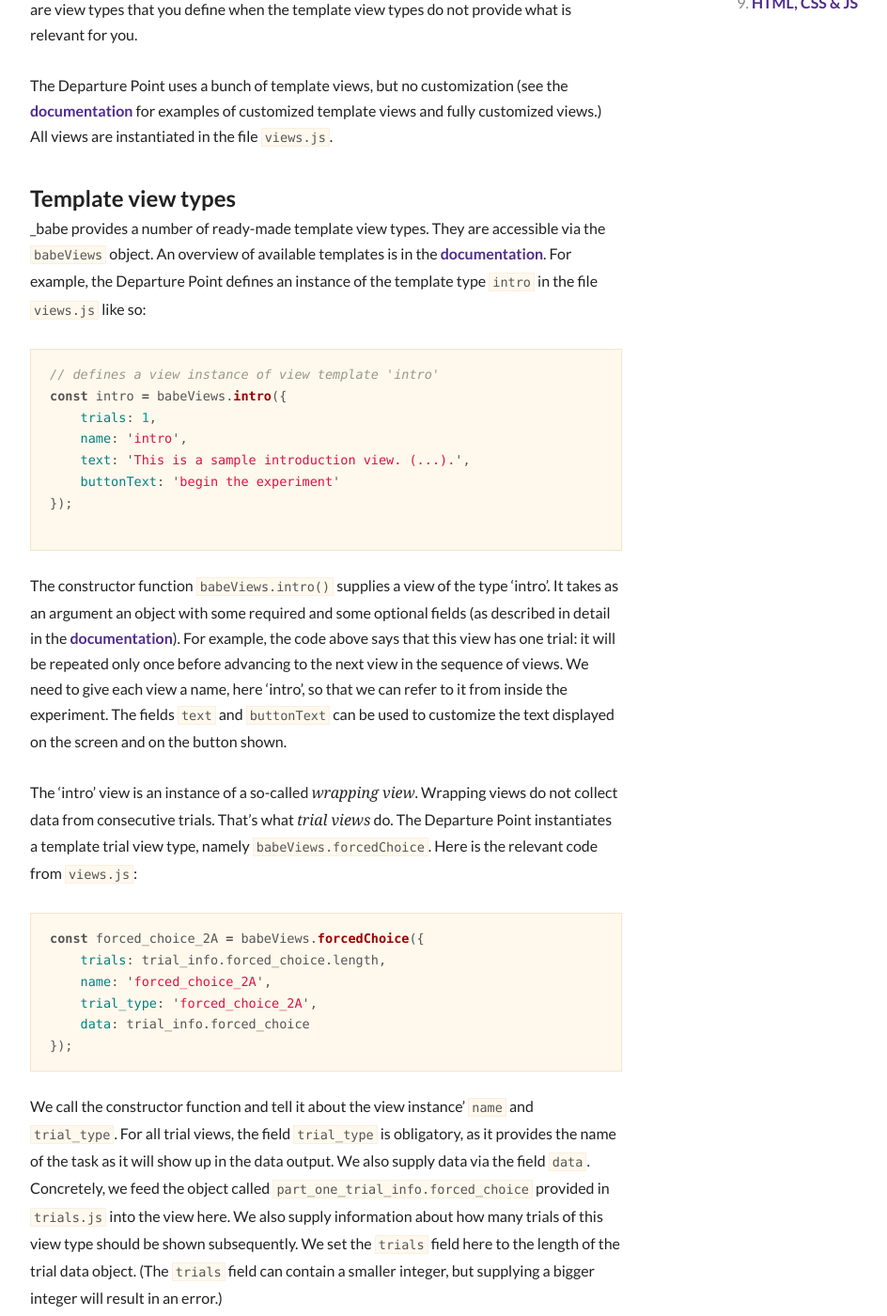
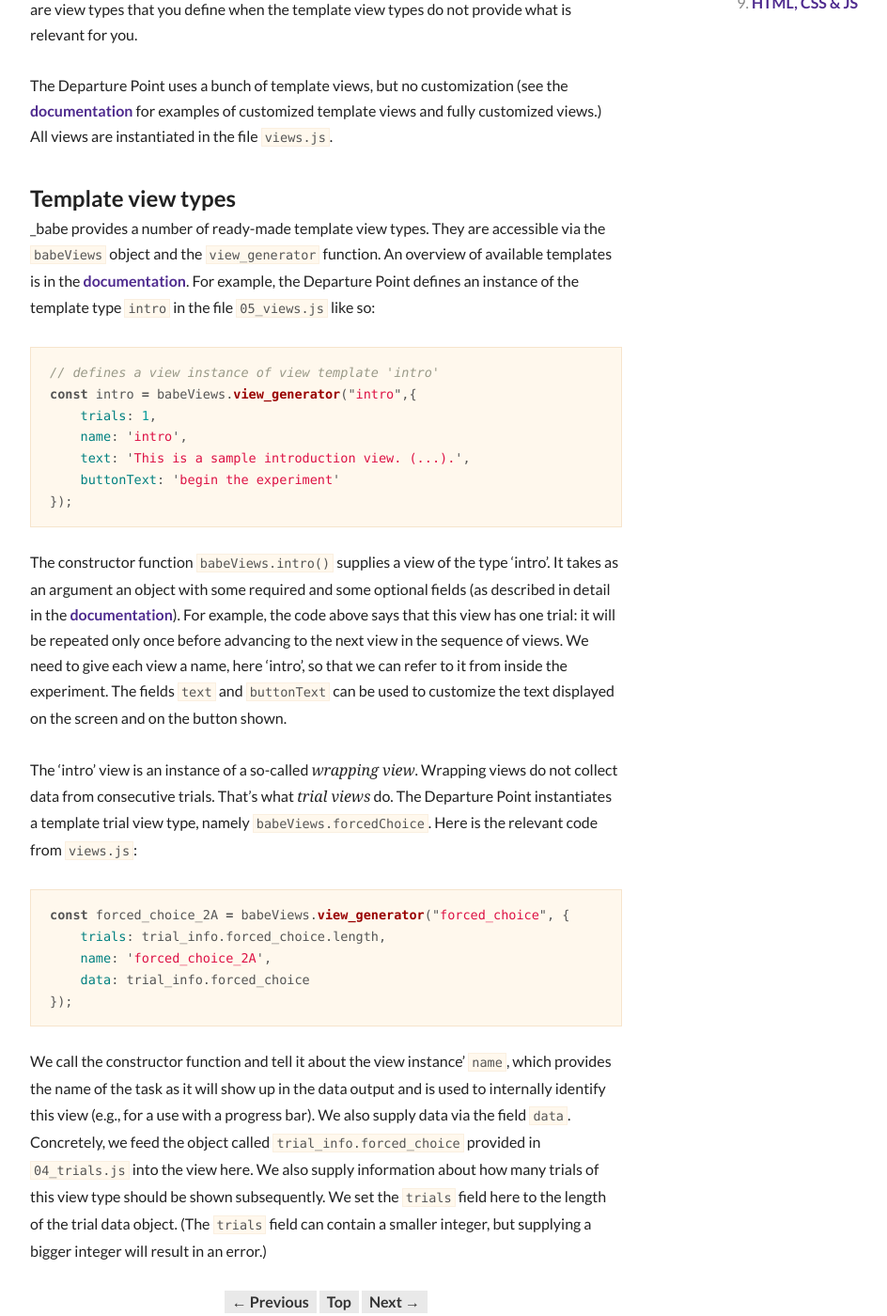
Before and after one commit to magpie-ea/magpie-site, a Jekyll site: the page built from experiments/05views.markdown, in a window 1280 px wide and 1400 px high, scrolled down 635 px. Shown: the whole window at 94% size, without its empty margins (138-1082 px from the left). Built offline with Jekyll 4.4.1, drawn with Linux system fonts in a browser that asks for light colours; nearby versions of some CDN libraries; some of the changed text lies outside the part shown.

Commit message:
fixed function and file names to new version

````diff
--- a/experiments/04trialinfo.markdown
+++ b/experiments/04trialinfo.markdown
@@ -6,9 +6,9 @@ section: experiments
 
 # {{ page.title }}
 
-The file `trials.js` supplies information necessary for the realization of your experiments individual trials. For example, you would specify here which picture to show with which text on the screen to realize a particular experimental condition.
+The file `04_trials.js` supplies information necessary for the realization of your experiments individual trials. For example, you would specify here which picture to show with which text on the screen to realize a particular experimental condition.
 
-Trial information should be supplied in JSON-format, i.e., as an array of objects, each with the same properties. There can be different such arrays, which is useful if you have different types of trials. For example, the `trials.js`-file from the [Departure Point](https://github.com/babe-project/departure-point) looks like this:
+Trial information should be supplied in JSON-format, i.e., as an array of objects, each with the same properties. There can be different such arrays, which is useful if you have different types of trials. For example, the `04_trials.js`-file from the [Departure Point](https://github.com/babe-project/departure-point) looks like this:
 
 
 ```javascript
--- a/experiments/05views.markdown
+++ b/experiments/05views.markdown
@@ -8,7 +8,7 @@ section: experiments
 
 Views are the main building blocks of a _babe experiment. A view regulates what participants see on the screen and how they can respond to what they see.
 
-We distinguish *view types* and *view instances*. Your experiment will be a sequence of view instances. Each view instance is of exactly one view type. The view type regulates the basic look-and-behavior; the instance fills it with life (e.g., supplying the information in `trials.js`).
+We distinguish *view types* and *view instances*. Your experiment will be a sequence of view instances. Each view instance is of exactly one view type. The view type regulates the basic look-and-behavior; the instance fills it with life (e.g., supplying the information in `04_trials.js`).
 
 There are two kinds of view types. *Template view types* are ready-made view types supplied by _babe. You can use instances of these if they fit your purpose well enough. Instances of template view types allow for moderate customization. *Custom view types* are view types that you define when the template view types do not provide what is relevant for you.
 
@@ -16,17 +16,16 @@ The Departure Point uses a bunch of template views, but no customization (see th
 
 ## Template view types
 
-_babe provides a number of ready-made template view types. They are accessible via the `babeViews` object. An overview of available templates is in the  [documentation](https://babe-project.github.io/babe-docs/). For example, the Departure Point defines an instance of the template type `intro` in the file `views.js` like so:
+_babe provides a number of ready-made template view types. They are accessible via the `babeViews` object and the `view_generator` function. An overview of available templates is in the  [documentation](https://babe-project.github.io/babe-docs/). For example, the Departure Point defines an instance of the template type `intro` in the file `05_views.js` like so:
 
 ```javascript
 // defines a view instance of view template 'intro'
-const intro = babeViews.intro({
+const intro = babeViews.view_generator("intro",{
     trials: 1,
     name: 'intro',
     text: 'This is a sample introduction view. (...).',
     buttonText: 'begin the experiment'
 });
-
 ```
 
 The constructor function `babeViews.intro()` supplies a view of the type 'intro'. It takes as an argument an object with some required and some optional fields (as described in detail in the [documentation](https://babe-project.github.io/babe-docs/)). For example, the code above says that this view has one trial: it will be repeated only once before advancing to the next view in the sequence of views. We need to give each view a name, here 'intro', so that we can refer to it from inside the experiment. The fields `text` and `buttonText` can be used to customize the text displayed on the screen and on the button shown.
@@ -34,15 +33,14 @@ The constructor function `babeViews.intro()` supplies a view of the type 'intro'
 The 'intro' view is an instance of a so-called *wrapping view*. Wrapping views do not collect data from consecutive trials. That's what *trial views* do. The Departure Point instantiates a template trial view type, namely `babeViews.forcedChoice`. Here is the relevant code from `views.js`:
 
 ```javascript
-const forced_choice_2A = babeViews.forcedChoice({
+const forced_choice_2A = babeViews.view_generator("forced_choice", {
     trials: trial_info.forced_choice.length,
     name: 'forced_choice_2A',
-    trial_type: 'forced_choice_2A',
     data: trial_info.forced_choice
 });
 ```
 
-We call the constructor function and tell it about the view instance' `name` and `trial_type`. For all trial views, the field `trial_type` is obligatory, as it provides the name of the task as it will show up in the data output. We also supply data via the field `data`. Concretely, we feed the object called `part_one_trial_info.forced_choice` provided in `trials.js` into the view here. We also supply information about how many trials of this view type should be shown subsequently. We set the `trials` field here to the length of the trial data object. (The `trials` field can contain a smaller integer, but supplying a bigger integer will result in an error.)
+We call the constructor function and tell it about the view instance' `name`, which provides the name of the task as it will show up in the data output and is used to internally identify this view (e.g., for a use with a progress bar). We also supply data via the field `data`. Concretely, we feed the object called `trial_info.forced_choice` provided in `04_trials.js` into the view here. We also supply information about how many trials of this view type should be shown subsequently. We set the `trials` field here to the length of the trial data object. (The `trials` field can contain a smaller integer, but supplying a bigger integer will result in an error.)
 
 
 <!-- ## Custom view templates -->
````
Also changed, not shown: experiments/02filestructure.markdown (+6 -5 lines), experiments/03expobject.markdown (+4 -4 lines).
